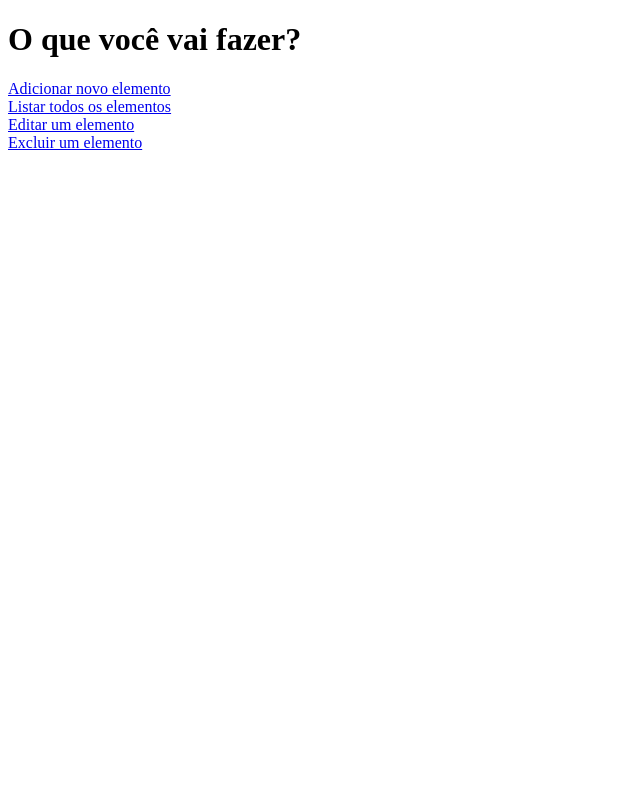
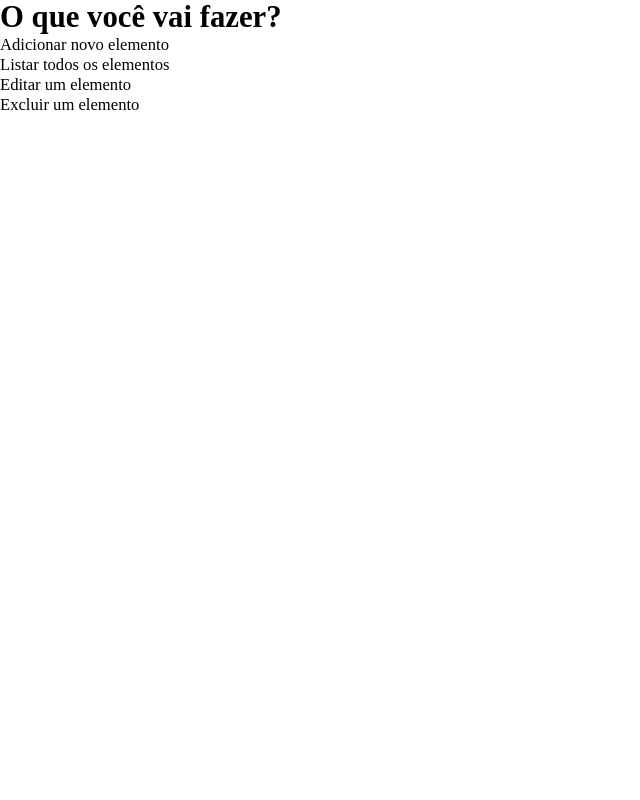
Before and after one commit to PauloVictorSS/CRUD-PHP_POO, a PHP site: page /GitHub/ in a window 1280 px wide. Shown: the whole page, without its empty margins (0-640 px from the left). Run offline with PHP 8.4, Linux system fonts and the light colour scheme.

Commit message:
CSS Geral
CSS para resetar e padronizar todas as páginas

```diff
--- a/css/main.css
+++ b/css/main.css
@@ -0,0 +1,22 @@
+:root{
+    font-size: 80%;
+}
+*{
+    margin: 0;
+    padding: 0;
+    box-sizing: border-box;
+}
+html, body{
+    width: 100%;
+    height: 100%;
+}
+a{
+    text-decoration: none;
+    color: black;
+}
+a,p{
+    font-size: 1.3rem;
+}
+h1{
+    font-size: 2.4rem;
+}
--- a/index.php
+++ b/index.php
@@ -7,7 +7,7 @@
     <meta charset="UTF-8">
     <meta name="viewport" content="width=device-width, initial-scale=1.0">
     <link rel="stylesheet" href="css/main.css">
-    <link rel="stylesheet" href="css/main.css">
+    <link rel="stylesheet" href="css/style.css">
     <title>CRUD com PHPOO</title>
 </head>
 <body>
```
Also changed, not shown: pages/home.php (line endings or trailing spaces).
